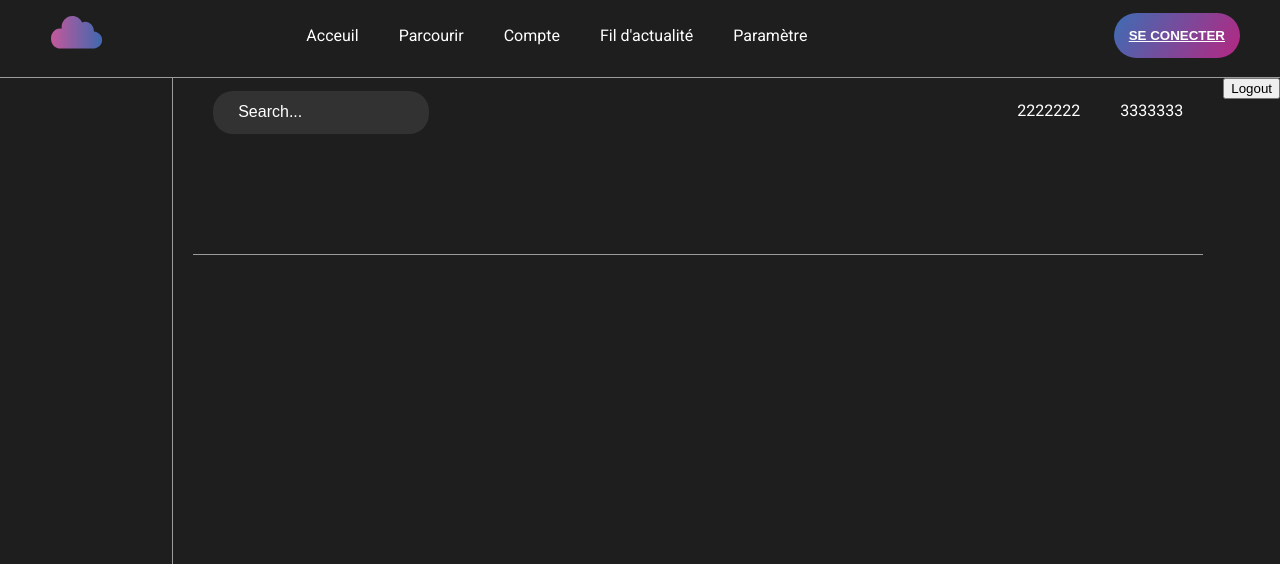
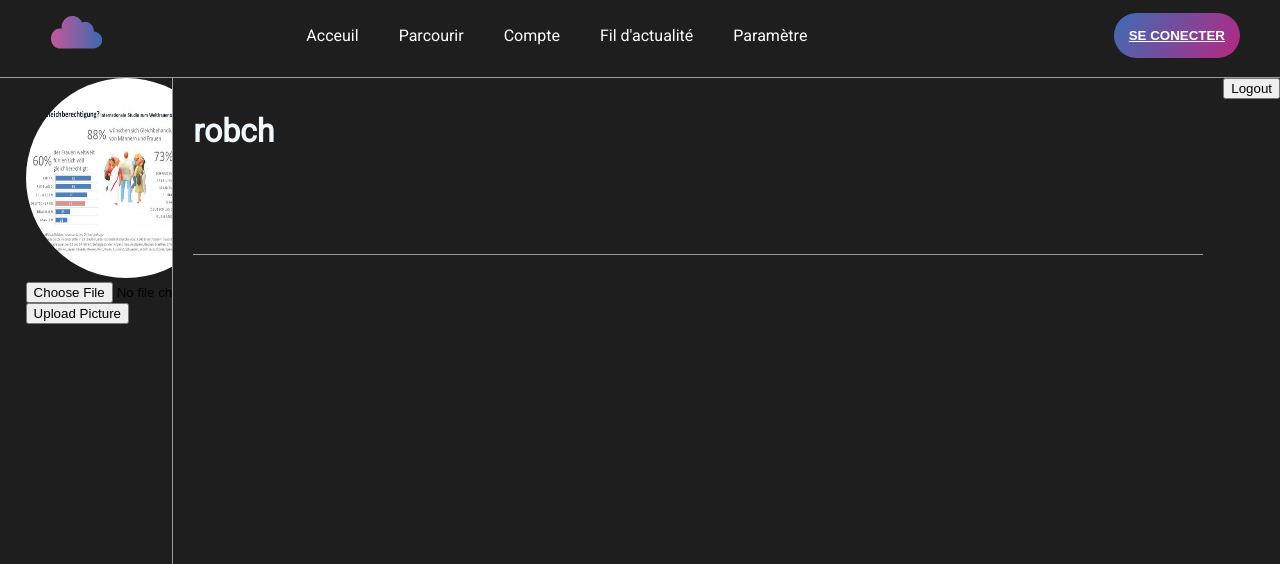
Before and after one commit to ValentinLallement/Soundrise, a Django app: page /profile/ in a window 1280 px wide. Shown: the top 564 px of the page. Run offline with Django 5.2, Linux system fonts and the light colour scheme; a user stored in the database is signed in; some libraries are stand-ins or nearby versions.

Commit message:
added profile pictures

```diff
--- a/MainApp/forms.py
+++ b/MainApp/forms.py
@@ -10,3 +10,8 @@ class RegisterForm(UserCreationForm):
     class Meta:
         model = CustomUser
         fields = ['full_name', 'username', 'email', 'country', 'password1', 'password2']
+
+class ProfilePictureForm(forms.ModelForm):
+    class Meta:
+        model = CustomUser  # Specify the model to which the form is associated
+        fields = ['profile_picture']  # Specify the fields to include in the form
--- a/MainApp/models.py
+++ b/MainApp/models.py
@@ -5,3 +5,4 @@ class CustomUser(AbstractUser):
     full_name = models.CharField(max_length=100)
     email = models.EmailField(unique=True)
     country = models.CharField(max_length=100)
+    profile_picture = models.ImageField(upload_to='profile_pictures/', blank=True, null=True)
--- a/MainApp/static/css/profile.css
+++ b/MainApp/static/css/profile.css
@@ -67,6 +67,12 @@ body {
 }
 #SideMenu::-webkit-scrollbar {
     display: none;
+}
+
+.profile-picture {
+    width: 200px; /* Set the width of the image */
+    height: 200px;
+    border-radius: 50%; /* Apply circular border-radius */
 }
 
 .menu-item {
--- a/MainApp/templates/MainApp/profile.html
+++ b/MainApp/templates/MainApp/profile.html
@@ -50,16 +50,21 @@
 
     <div id="pagePool">
         <div id="SideMenu">
+            {% if user.profile_picture %}
+                <img src="{{ user.profile_picture.url }}" alt="Profile Picture" class="profile-picture">
+            {% else %}
+                <p>No profile picture uploaded</p>
+            {% endif %}
 
-            <!-- menu -->
+            <form action="{% url 'upload_profile_picture' %}" method="post" enctype="multipart/form-data">
+                {% csrf_token %}
+                <input type="file" name="profile_picture">
+                <button type="submit">Upload Picture</button>
+            </form>
         </div>
 
         <div id="miniTopBar">
-            <div class="topBarClickable"><input type="text" class="search-bar" placeholder="Search..."></div>
-            <div id="left">
-                <div class="topBarClickable"><a>2222222</a></div>
-                <div class="topBarClickable"><a>3333333</a></div>
-            </div>
+            <h1> {{ user.username }}</h1>
         </div>
     <div>
 
--- a/MainApp/urls.py
+++ b/MainApp/urls.py
@@ -1,5 +1,10 @@
 from django.urls import path
 from . import views
+from django.conf import settings
+from django.conf.urls.static import static
+from django.contrib import admin
+
+
 
 urlpatterns = [
     path('loginAndRegister/', views.loginAndRegister, name='loginAndRegister'),
@@ -8,4 +13,8 @@ urlpatterns = [
     path('', views.index, name='index'),
     path('profile/', views.profile, name='profile'),
     path('logout/', views.logout_view, name='logout'),
+    path('upload_profile_picture/', views.upload_profile_picture, name='upload_profile_picture'),
 ]
+
+if settings.DEBUG:
+    urlpatterns += static(settings.MEDIA_URL, document_root=settings.MEDIA_ROOT)
--- a/MainApp/views.py
+++ b/MainApp/views.py
@@ -1,6 +1,6 @@
 from django.shortcuts import render, redirect
 from django.contrib.auth import authenticate, login
-from .forms import RegisterForm
+from .forms import RegisterForm, ProfilePictureForm
 from django.contrib.auth.decorators import login_required
 from django.contrib.auth import logout
 
@@ -39,7 +39,19 @@ def explore(request):
 
 @login_required
 def profile(request):
-    return render(request, 'MainApp/profile.html')
+    user = request.user
+    return render(request, 'MainApp/profile.html', {'user': user})
+
+def upload_profile_picture(request):
+    if request.method == 'POST':
+        form = ProfilePictureForm(request.POST, request.FILES, instance=request.user)
+        if form.is_valid():
+            form.save()
+            return redirect('profile')
+    else:
+        form = ProfilePictureForm(instance=request.user)
+    return render(request, 'upload_profile_picture.html', {'form': form})
+
 
 def logout_view(request):
     logout(request)
```
Also changed, not shown: MainApp/migrations/0002_customuser_profile_picture.py (added), db.sqlite3, profile_pictures/95b17d249a9a134c.png (added), profile_pictures/Internationale_Studie.jpg (added), profile_pictures/logo1.png (added).
